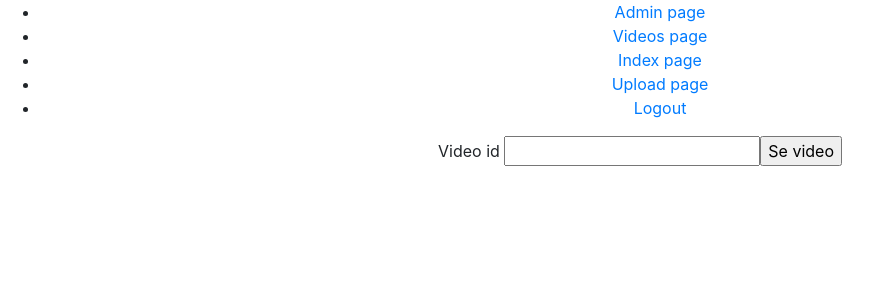
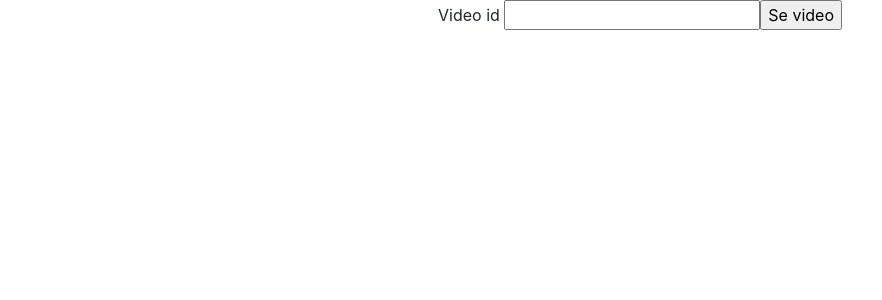
Before and after one commit to tholok97/imt2291-project1, a PHP site: template templates/showVideoForm.twig in a window 1280 px wide. Shown: the top 300 px of the page, without its empty margins (0-882 px from the left). Run offline with PHP 8.4, Linux system fonts and the light colour scheme; the template is opened without the code that fills it, so the values that code supplies are empty; some libraries are stand-ins or nearby versions.

Commit message:
#30 - added restrictions on pages

```diff
--- a/templates/showVideoForm.twig
+++ b/templates/showVideoForm.twig
@@ -9,13 +9,6 @@
     {% if message != "" %}
     <p style="border:1px solid black">{{message}}</p>
     {% endif %}
-    <ul>
-        <li><a href="./admin">Admin page</a></li>
-        <li><a href="./videos">Videos page</a></li>
-        <li><a href="./">Index page</a></li>
-        <li><a href="./upload">Upload page</a></li>
-        <li><a href="./logout">Logout</a></li>
-    </ul>
         <div class="container">
             <form action='src/videoFormHandler.php' method='post'>
                 <label for="id">Video id</label> <input type='number' name='id'></input><input type='submit' name='submit' value='Se video'></input>
```
Also changed, not shown: index.php (+22 -2 lines).
